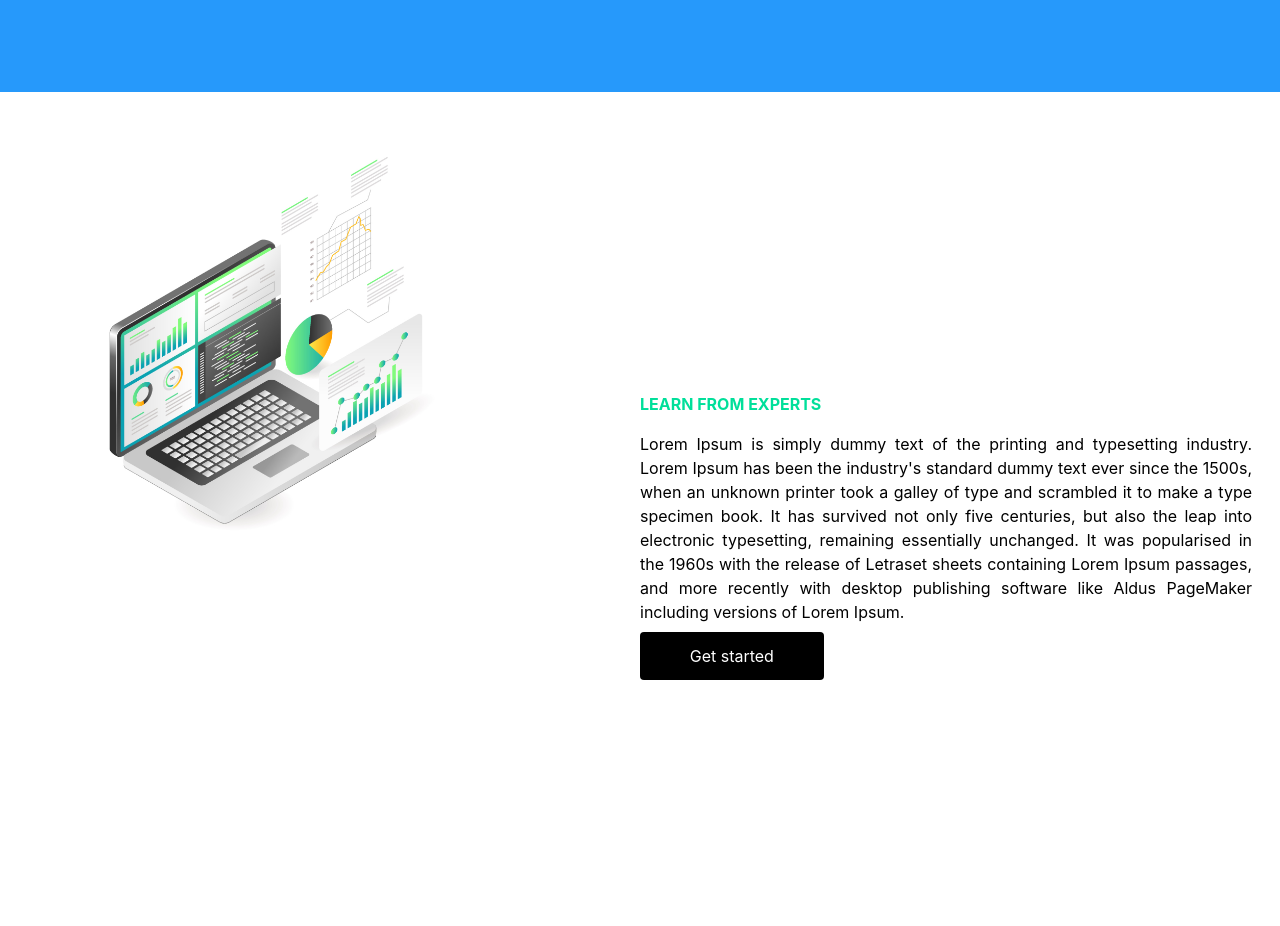
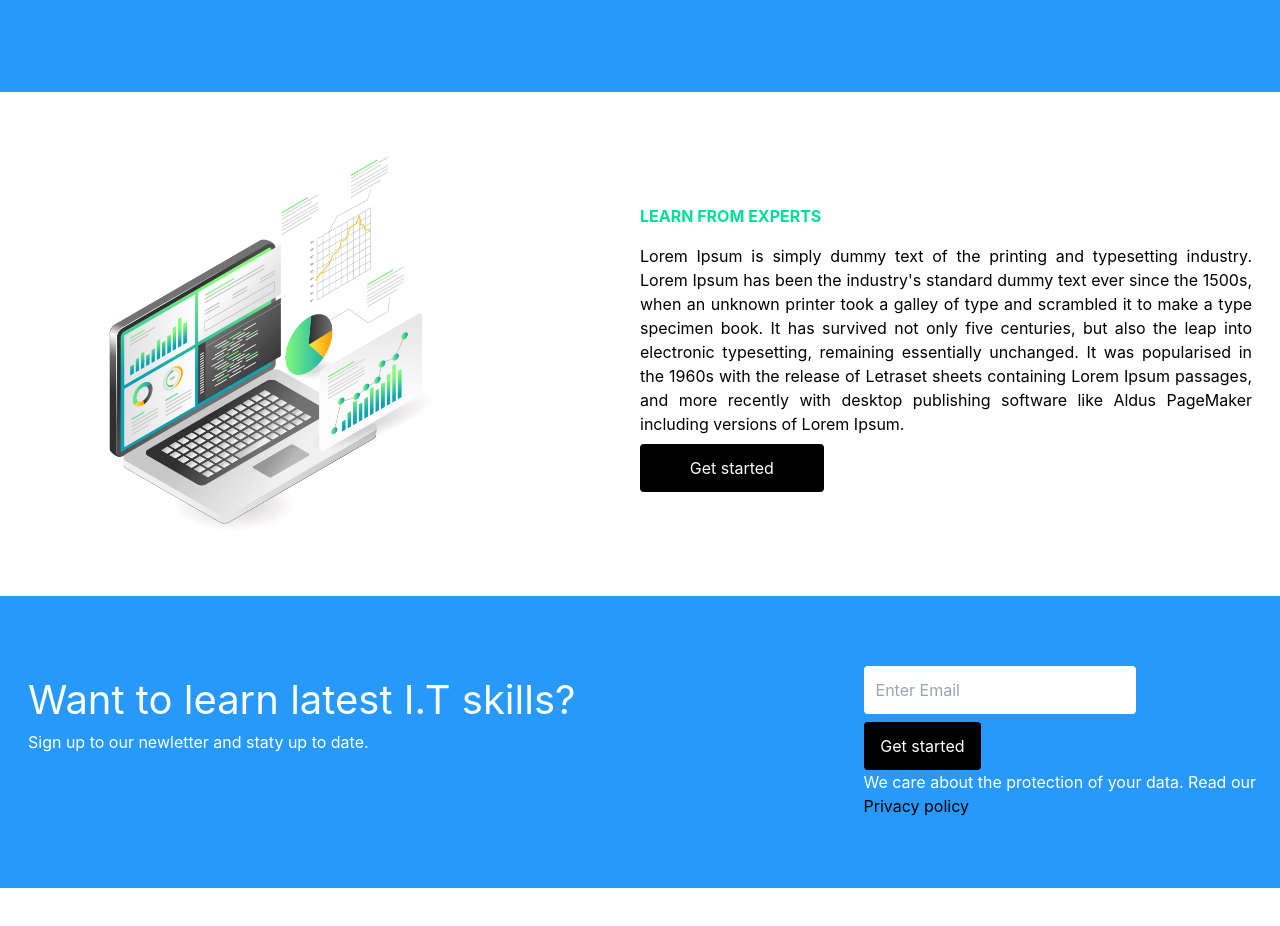
Before and after one commit to grvdln/company-web-tech, a React (Create React App) app: page / in a window 1280 px wide. Shown: the part 800-1726 px from the top of the page. After the commit the page ends 1688 px from the top, so only its background shows below. Built offline with nearby package versions, Linux system fonts and the light colour scheme.

Commit message:
added newsletter

```diff
--- a/src/App.js
+++ b/src/App.js
@@ -1,32 +1,15 @@
 import "./App.css";
+import Experts from './components/Experts'
 import Banner from "./components/Banner";
 import Header from "./components/Header";
-import laptop from "../src/assets/laptop.jpg";
+import NewsLetter from "./components/NewsLetter";
 function App() {
   return (
     <div>
       <Header />
       <Banner />
-      <div className="max-w-[1240px] mx-auto my-10 p-2  h-screen md:grid grid-cols-2">
-        <div className="md:w-[80%]">
-          <img src={laptop} alt="laptop"/>
-        </div>
-        <div className="flex flex-col justify-center">
-          <h1 className="text-[#00df9a] font-bold my-2">LEARN FROM EXPERTS</h1>
-          <p className="my-2 text-justify">
-            Lorem Ipsum is simply dummy text of the printing and typesetting
-            industry. Lorem Ipsum has been the industry's standard dummy text
-            ever since the 1500s, when an unknown printer took a galley of type
-            and scrambled it to make a type specimen book. It has survived not
-            only five centuries, but also the leap into electronic typesetting,
-            remaining essentially unchanged. It was popularised in the 1960s
-            with the release of Letraset sheets containing Lorem Ipsum passages,
-            and more recently with desktop publishing software like Aldus
-            PageMaker including versions of Lorem Ipsum.
-          </p>
-          <button className="w-[30%] bg-black text-white p-3 rounded">Get started</button>
-        </div>
-      </div>
+      <Experts />
+      <NewsLetter/>
     </div>
   );
 }
--- /dev/null
+++ b/src/components/Experts.js
@@ -0,0 +1,31 @@
+import laptop from "../assets/laptop.jpg";
+import React from "react";
+
+function Experts() {
+  return (
+    <div className="max-w-[1240px] mx-auto my-10 p-2 md:grid grid-cols-2">
+      <div className="md:w-[80%]">
+        <img src={laptop} alt="laptop" />
+      </div>
+      <div className="flex flex-col justify-center">
+        <h1 className="text-[#00df9a] font-bold my-2">LEARN FROM EXPERTS</h1>
+        <p className="my-2 text-justify">
+          Lorem Ipsum is simply dummy text of the printing and typesetting
+          industry. Lorem Ipsum has been the industry's standard dummy text ever
+          since the 1500s, when an unknown printer took a galley of type and
+          scrambled it to make a type specimen book. It has survived not only
+          five centuries, but also the leap into electronic typesetting,
+          remaining essentially unchanged. It was popularised in the 1960s with
+          the release of Letraset sheets containing Lorem Ipsum passages, and
+          more recently with desktop publishing software like Aldus PageMaker
+          including versions of Lorem Ipsum.
+        </p>
+        <button className="w-[30%] bg-black text-white p-3 rounded">
+          Get started
+        </button>
+      </div>
+    </div>
+  );
+}
+
+export default Experts;
--- /dev/null
+++ b/src/components/NewsLetter.js
@@ -0,0 +1,35 @@
+import React from "react";
+
+function NewsLetter() {
+  return (
+    <div className="bg-[#2699fb] p-4">
+      <div className="max-w-[1240px] md:flex justify-between mx-auto py-[50px]">
+        <div className="m-2">
+          <div className="text-white text-[20px] md:text-[40px] font-bold]">
+            Want to learn latest I.T skills?
+          </div>
+          <span className="text-white ">
+            Sign up to our newletter and staty up to date.
+          </span>
+        </div>
+        <div className="m-1" >
+          <input
+            className="p-3 mr-2 rounded mb-2 text-slate-600"
+            type="email"
+            placeholder="Enter Email"
+          />
+          <button className="w-[30%] bg-black text-white p-3 rounded">
+            Get started
+          </button>
+          <br />
+          <p className="text-white">
+            We care about the protection of your data. Read our <br />{" "}
+            <a className="text-black">Privacy policy</a>
+          </p>
+        </div>
+      </div>
+    </div>
+  );
+}
+
+export default NewsLetter;
```
